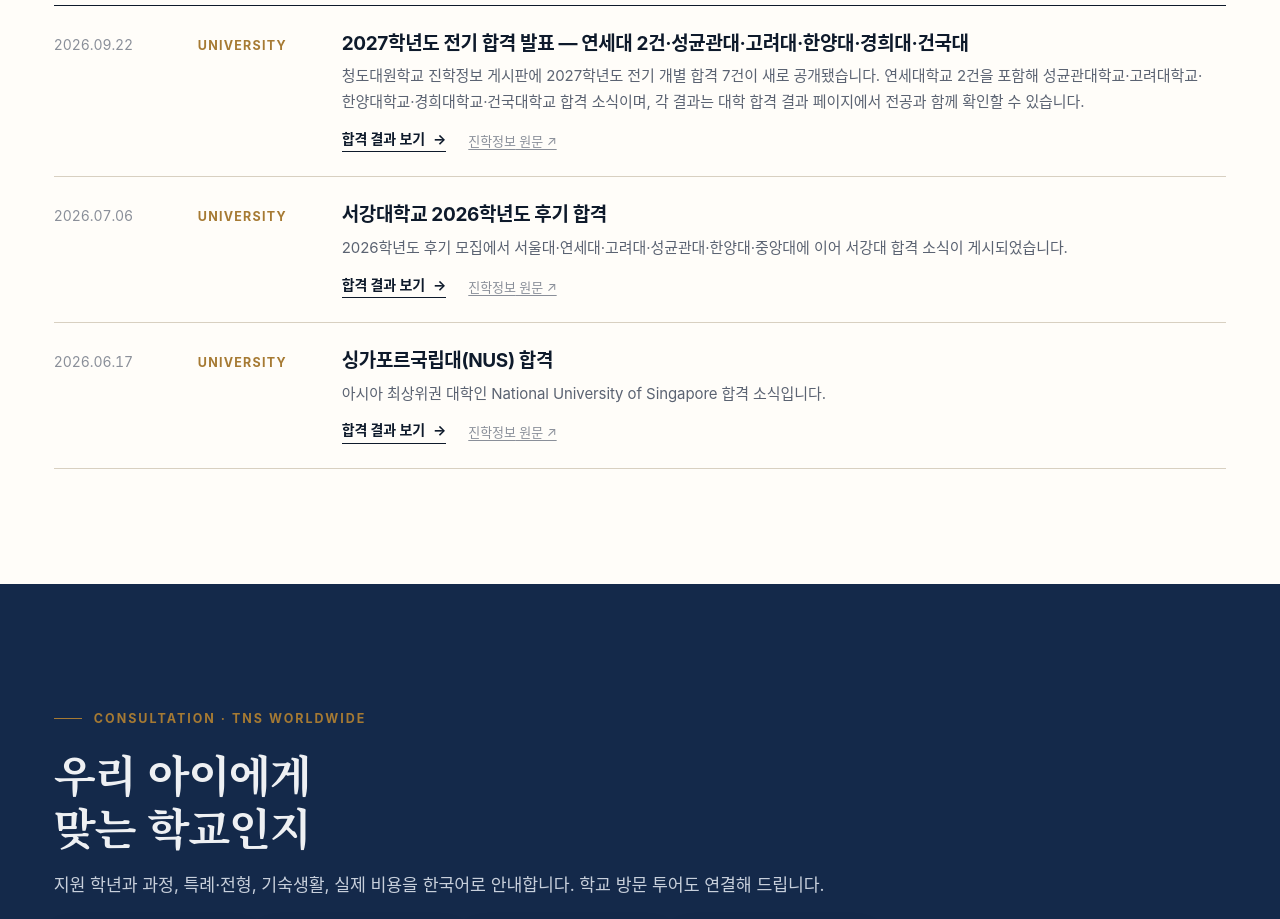
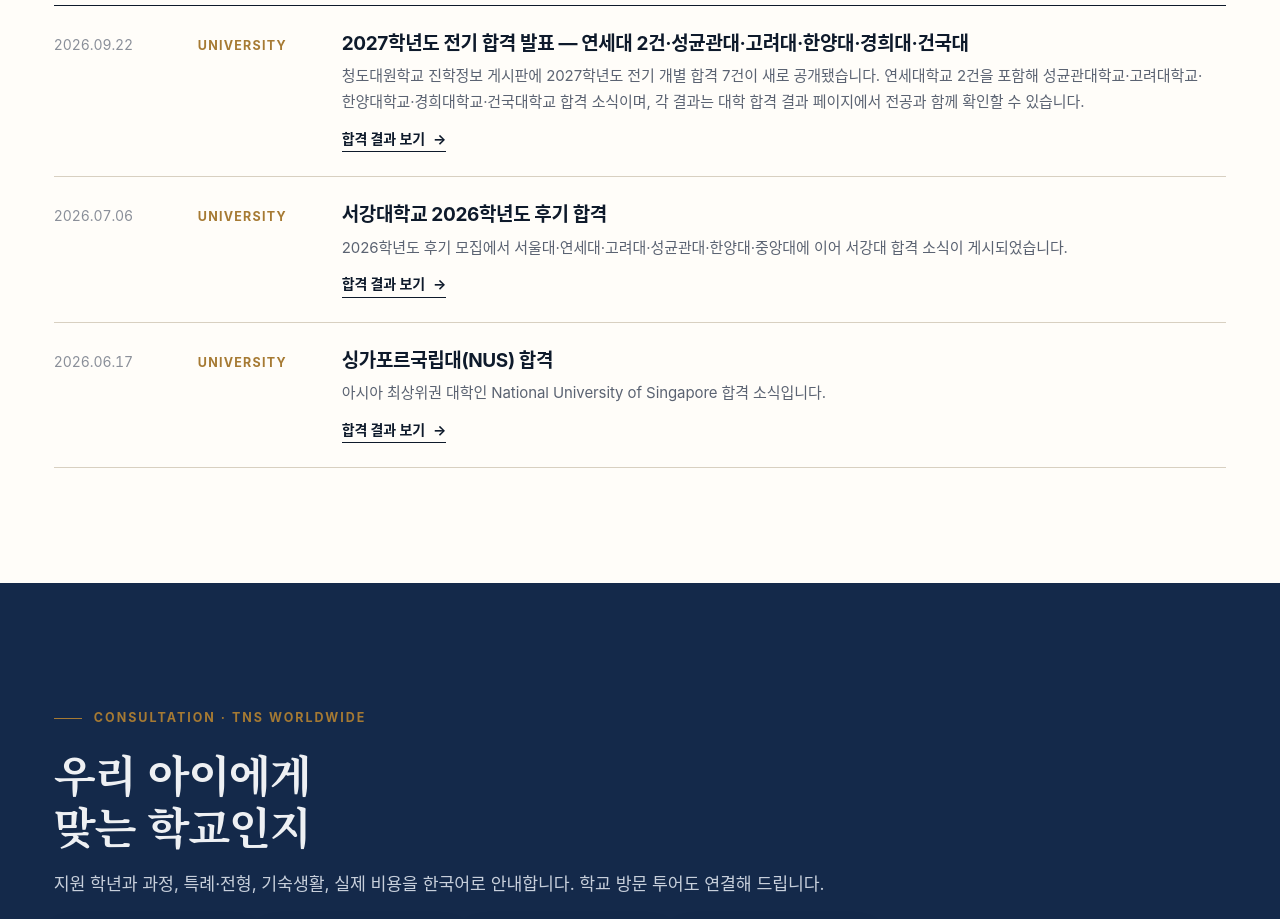
Before and after one commit to tnsuhak/qdis, a React (Vite) app: page / in a window 1280 px wide. Shown: the part 9080-9999 px from the top of the page. Built offline with nearby package versions, Linux system fonts and the light colour scheme; a web font is replaced by a local one.

Commit message:
Remove official-source links from university offer news cards

```diff
--- a/components/news/News.tsx
+++ b/components/news/News.tsx
@@ -39,7 +39,9 @@
                 <p>{i.summary}</p>
                 <div className="news-actions">
                   {internal && <a className="tlink" href={internal.href}>{internal.label}</a>}
-                  <a className="source-link" href={i.source_url} target="_blank" rel="noopener noreferrer">{i.source_board} 원문 ↗</a>
+                  {i.category !== 'university' && (
+                    <a className="source-link" href={i.source_url} target="_blank" rel="noopener noreferrer">{i.source_board} 원문 ↗</a>
+                  )}
                 </div>
               </div>
             </article>
```
